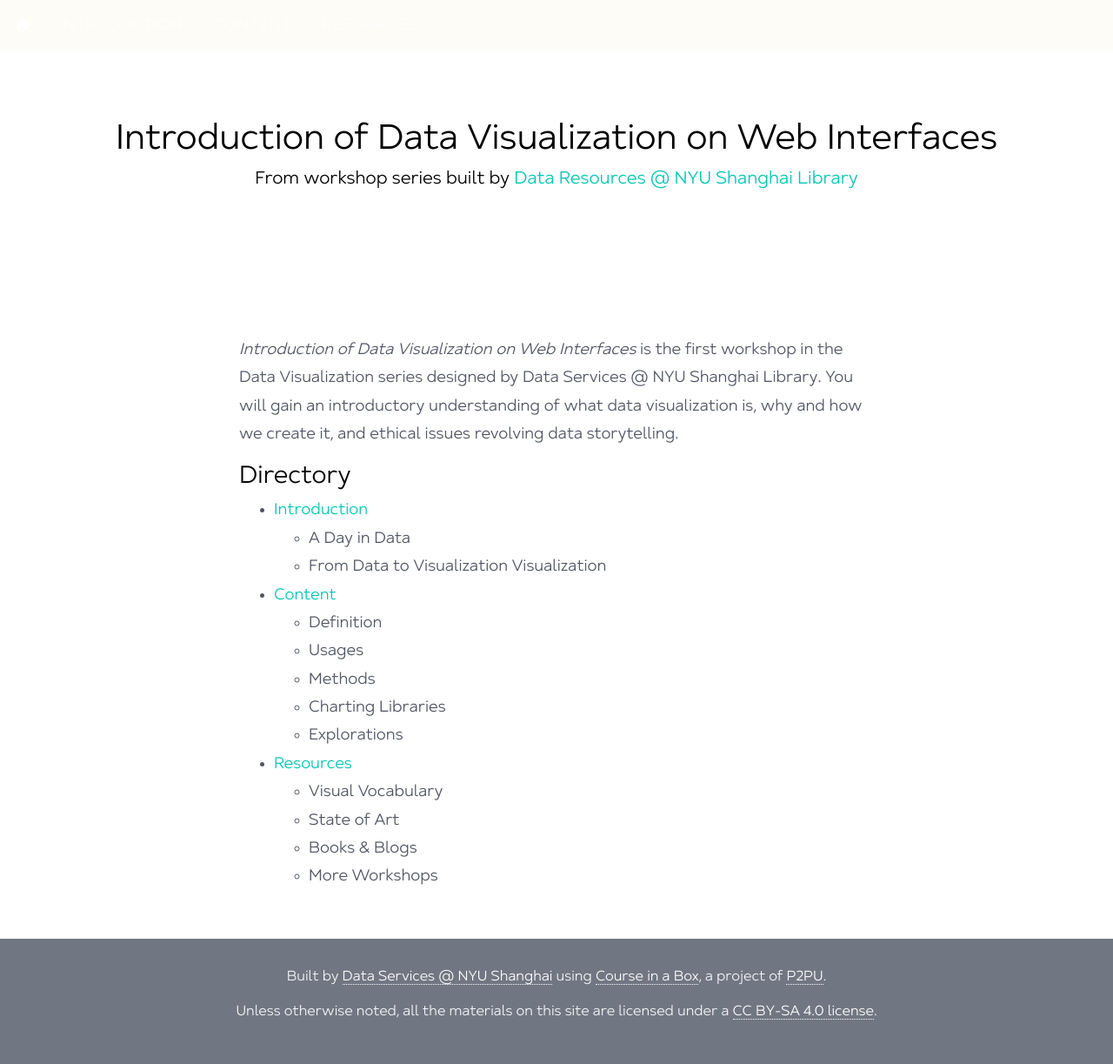
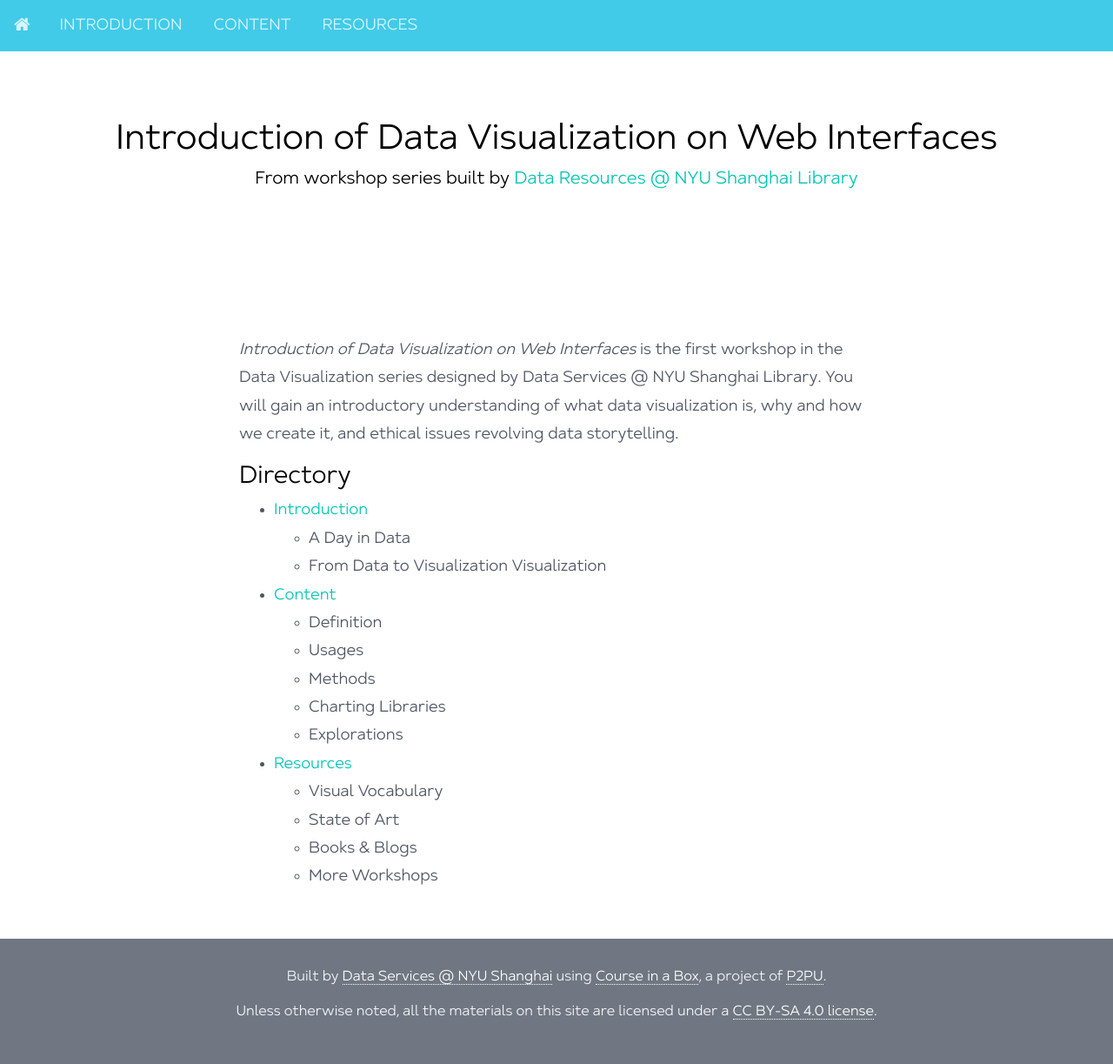
Before and after one commit to NYU-Shanghai-Data-Services/intro-to-data-viz, a Jekyll site: the page built from index.md, in a window 1280 px wide. Shown: the whole page at 87% size. Built offline with Jekyll 4.4.1, drawn with Linux system fonts in a browser that asks for light colours; nearby versions of some CDN libraries.

Commit message:
Update _background.scss

```diff
--- a/_sass/bootstrap/scss/utilities/_background.scss
+++ b/_sass/bootstrap/scss/utilities/_background.scss
@@ -11,7 +11,7 @@
 }
 
 .bg-new {
-  background-color: #FDFCF7 !important
+  background-color: #41cbe8 !important
 }
 
 .bg-transparent {
```
